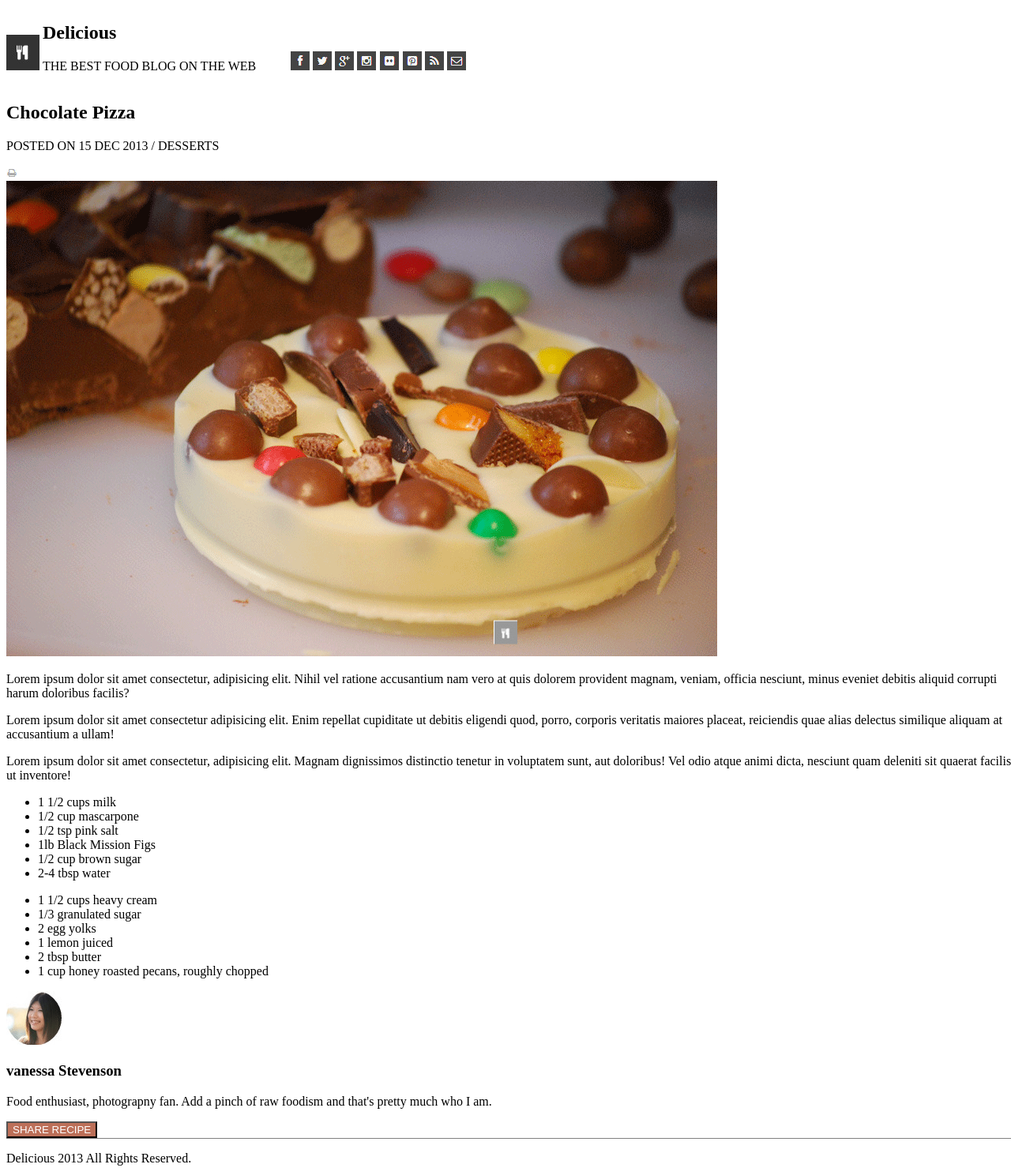
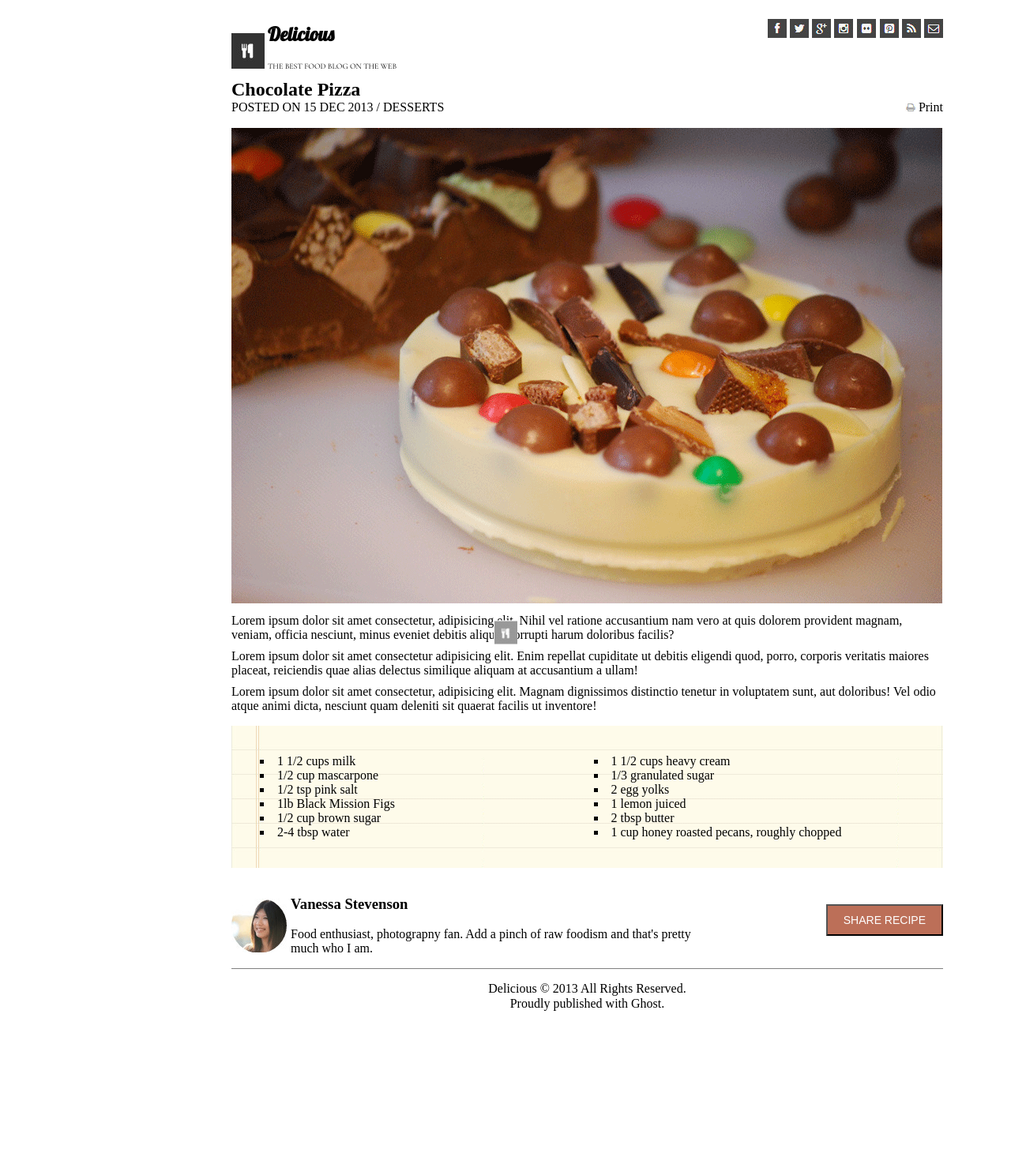
Before and after one commit to seattlechem/chocolate-pizza, a plain HTML site: page index.html in a window 1280 px wide. Shown: the top 1479 px of the page at 79% size. After the commit the page ends 1288 px from the top, so only its background shows below. Drawn offline with nearby package versions, Linux system fonts and the light colour scheme; files whose address does not match are found by name.

Commit message:
google fonts

```diff
--- a/css/style.css
+++ b/css/style.css
@@ -1,12 +1,82 @@
 body {
-  width: 100%;
+  width: 950px;
 }
+
+nav, header, section, summary, footer{
+  width: 901px;
+  margin: 0 30%;
+  padding: 0 0;
+}
+
+
+
 nav img, #slogan, nav ul, nav li{
   display: inline-block;
 }
 
+#slogan h2 {
+  font-family: 'Lobster', cursive;
+}
+
+#slogan p, #storeName p{
+  font-family: 'Cormorant Garamond', serif;
+  font-size: 10px;
+}
+nav ul {
+  float: right;
+}
+
+#storeName, header p, header img {
+  display: inline-block;
+}
+header {
+  vertical-align: bottom;
+}
+#printer {
+  float: right;
+}
+
+header h2 {
+  margin: 0;
+}
+header p {
+  margin-top: 0;
+}
+
+section p{
+  margin: 1% 0;
+  padding-right: 0;
+}
+
+section ul {
+  background-image: url("../images/list-bg.png");
+  columns: 2;
+  list-style-type: square;
+  list-style-position: inside;
+  padding: 4% 4%;
+}
+
+
+summary img, #summaryDiv, summary button {
+  display: inline-block;
+}
+
+#summaryDiv {
+  width: 60%;
+}
+summary button {
+  background-color: #bc6f58;
+  color: white;
+  float: right;
+  padding: 10px 20px;
+  font-size: 14px;
+  margin-top: 30px;
+}
+
 footer {
   border-top: 1px solid gray;
+
+
 }
 footer::after{
   content: '';
@@ -23,7 +93,13 @@ footer::after{
   border-top-color: transparent;
 }
 
-summary button {
-  background-color: #bc6f58;
-  color: white;
+footer p {
+  display: block;
+  text-align: center;
+  margin-bottom: 0;
+
 }
+
+footer p:nth-child(2){
+  margin-top: 1px;
+}
--- a/index.html
+++ b/index.html
@@ -5,6 +5,7 @@
   <meta name="viewport" content="width=device-width, initial-scale=1.0">
   <meta http-equiv="X-UA-Compatible" content="ie=edge">
   <link rel="stylesheet" href="css/style.css">
+  <link href="https://fonts.googleapis.com/css?family=Cormorant+Garamond|Lobster" rel="stylesheet">
   <title>Chocolate Pizza</title>
 </head>
 <body>
@@ -27,15 +28,21 @@
 
   </nav>
   <header>
-    <div id = storeName>
+    <div id = "storeName">
       <h2>Chocolate Pizza</h2>
+    </div>
+    <div>
       <p>POSTED ON 15 DEC 2013 / DESSERTS</p>
+      <div id = "printer">
+        <img src="images/print-icon.png" alt="Print Image">
+        <p>Print</p>
+      </div>
+
     </div>
-    <img src="images/print-icon.png" alt="Print Image">
   </header>
-  <img src="images/choco-pizza.png" alt="Chocolate Pizza Image">
 
   <section>
+    <img src="images/choco-pizza.png" alt="Chocolate Pizza Image">
     <p>Lorem ipsum dolor sit amet consectetur, adipisicing elit. Nihil vel ratione accusantium nam vero at quis dolorem provident magnam, veniam, officia nesciunt, minus eveniet debitis aliquid corrupti harum doloribus facilis?</p>
     <p>Lorem ipsum dolor sit amet consectetur adipisicing elit. Enim repellat cupiditate ut debitis eligendi quod, porro, corporis veritatis maiores placeat, reiciendis quae alias delectus similique aliquam at accusantium a ullam!</p>
     <p>Lorem ipsum dolor sit amet consectetur, adipisicing elit. Magnam dignissimos distinctio tenetur in voluptatem sunt, aut doloribus! Vel odio atque animi dicta, nesciunt quam deleniti sit quaerat facilis ut inventore!</p>
@@ -46,9 +53,6 @@
       <li>1lb Black Mission Figs</li>
       <li>1/2 cup brown sugar</li>
       <li>2-4 tbsp water</li>
-    </ul>
-
-    <ul>
       <li>1 1/2 cups heavy cream</li>
       <li>1/3 granulated sugar</li>
       <li>2 egg yolks</li>
@@ -59,16 +63,16 @@
   </section>
 
   <summary>
-    <div id = "summary">
-      <img src="images/van-pic.png" alt="Author Image">
-      <h3>vanessa Stevenson</h3>
+    <img src="images/van-pic.png" alt="Author Image">
+    <div id = "summaryDiv">
+      <h3>Vanessa Stevenson</h3>
       <p>Food enthusiast, photograpny fan. Add a pinch of raw foodism and that's pretty much who I am.</p>
-      <button>SHARE RECIPE</button>
     </div>
+    <button>SHARE RECIPE</button>
   </summary>
 
   <footer>
-    <p>Delicious 2013 All Rights Reserved.</p>
+    <p>Delicious &copy 2013 All Rights Reserved.</p>
     <p>Proudly published with Ghost.</p>
 
   </footer>
```
